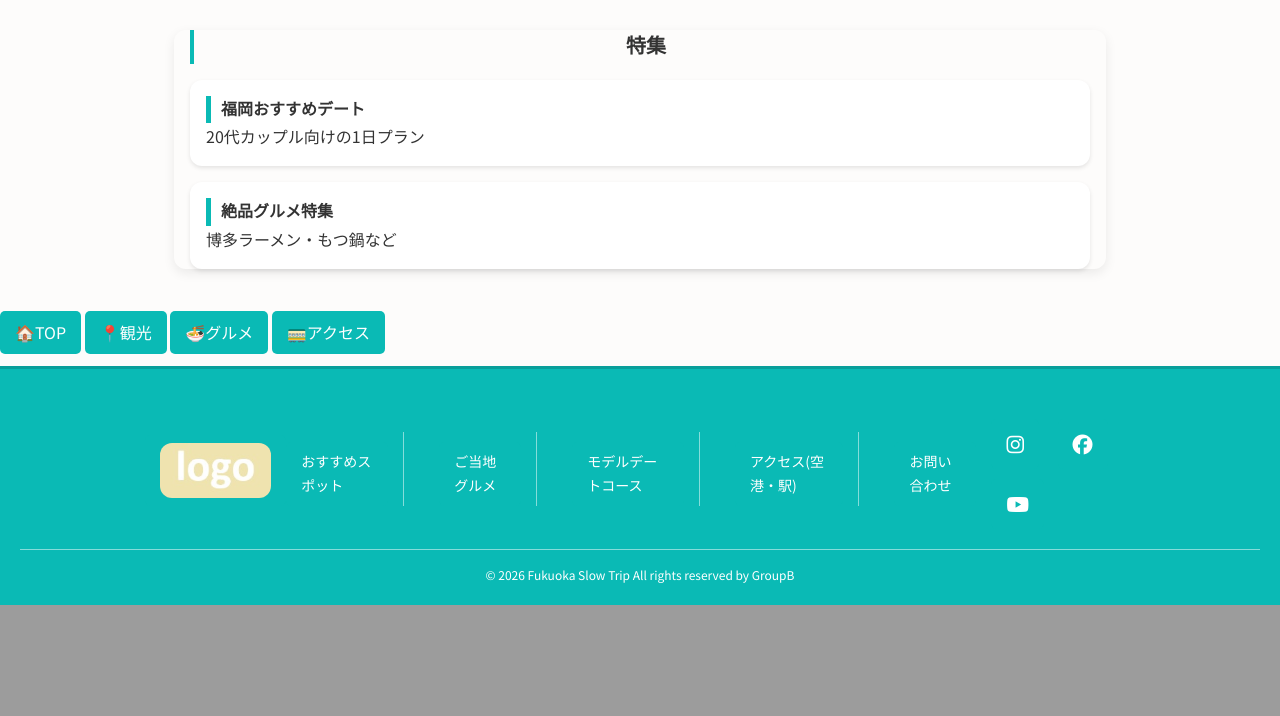
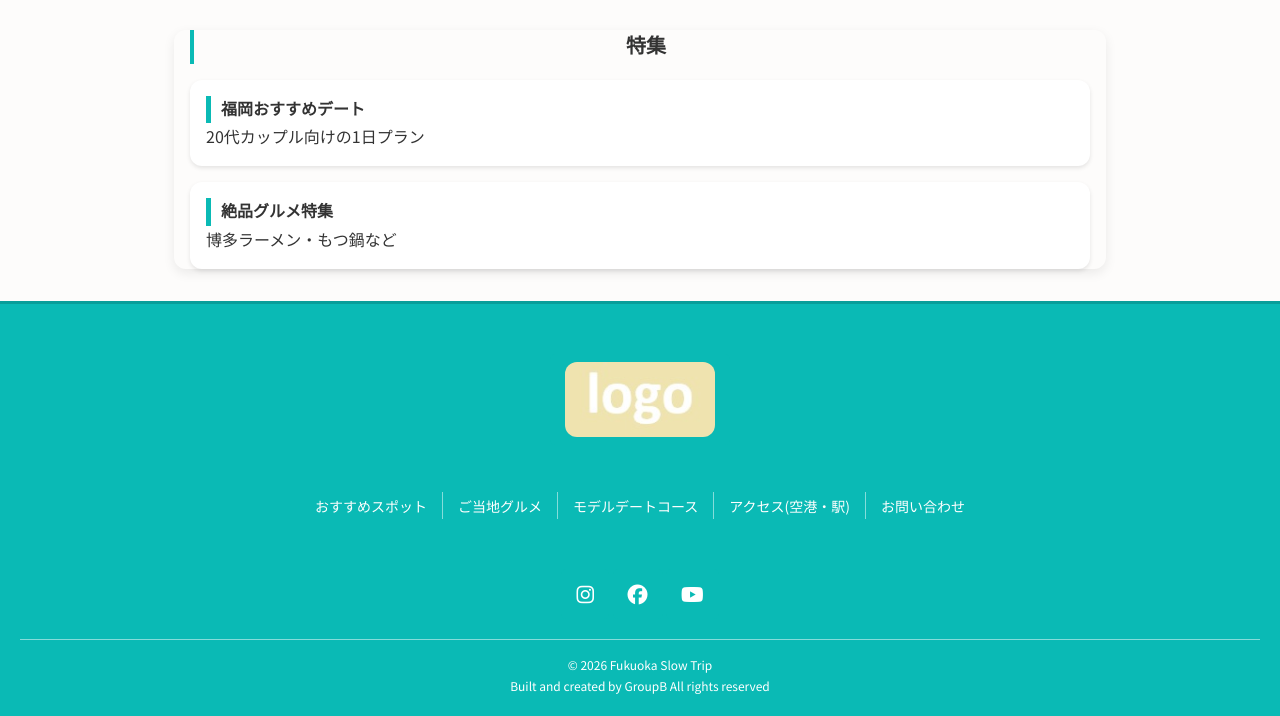
Before and after one commit to pythonyasu0706-cpu/kankou_project, a Flask app: page / in a window 1280 px wide. Shown: the part 802-1518 px from the top of the page. Before the commit the page ends 1407 px from the top, so only its background shows below. Run offline with Flask 3, Linux system fonts and the light colour scheme.

Commit message:
フッターのCSS編集

```diff
--- a/static/css/components.css
+++ b/static/css/components.css
@@ -1,27 +1,7 @@
-/* static/css/components.css */
-/* :root {
-    --color-main: #0ABAB5;
-    --color-bg: #fff;
-    --color-text: #333333;
-    --color-accent: rgb(197, 161, 73);
-
-    --space-xs: 4px;
-    --space-sm: 8px;
-    --space-md: 16px;
-    --space-lg: 32px;
-
-    --font-base: 16px;
-    --font-lg: 20px;
-    --font-xl: 28px;
-
-    --radius-md: 8px;
-    --shadow-sm: 0 2px 4px rgba(0, 0, 0, 0.1);
-
-    --transition: all 0.3s ease;
-} */
+/* 部品のCSS ハンバーガーメニュー, ヘッダー, ナビゲーション, パンくず, フッター, 天気予報 */
 
 /* ===================
-    partials/hamburger.html
+    partials/hamburger.html 開始
 =================== */
 /* ハンバーガーメニュー */
 .hamburger {
@@ -118,7 +98,11 @@
 }
 
 /* ===================
-    partials/page_header.html
+    partials/hamburger.html 終了
+=================== */
+
+/* ===================
+    partials/page_header.html 開始
 =================== */
 /* 共通ページヘッダー ハンバーガーメニューのある白いとこ */
 .header {
@@ -169,17 +153,21 @@ partials/footer.html 開始
     background: #0ABAB5;
     color: #fff;
     padding: 40px 20px 20px;
-    border-top: 3px solid #089e9a; /* footer仕切り線を少し濃い色で */
+    border-top: 3px solid #089e9a;
+    /* footer仕切り線を少し濃い色で */
     margin-top: 12px;
 }
-
 
 .footer-inner {
     max-width: 990px;
     margin: 0 auto;
     display: flex;
-    justify-content: space-between;
+    flex-direction: column;
+    justify-content: center;
     align-items: center;
+    gap: 40px;
+    flex-wrap: wrap;
+    text-align: center;
 }
 
 /* ロゴ */
@@ -187,19 +175,39 @@ partials/footer.html 開始
     width: 150px;
 }
 
+.footer-nav {
+    margin: 0;
+    padding: 0;
+}
+
 /* ナビ */
 .footer-nav ul {
     display: flex;
-    gap: 20px;
+    justify-content: center;
+    /* text-align: center; */
+    align-items: center;
     list-style: none;
     padding: 0;
+    margin: 0 auto;
+    width: fit-content;
+}
+
+.footer-nav ul li {
     margin: 0;
+    /* liの余白をリセット */
+    padding: 0;
+    /* liの内側の余白をリセット */
 }
 
 .footer-nav a {
     color: #fff;
     text-decoration: none;
     font-size: 14px;
+    display: inline-block;
+    width: auto;
+    margin-top: 0;
+    background: none;
+    padding: 0;
 }
 
 .footer-nav a:hover {
@@ -216,7 +224,7 @@ partials/footer.html 開始
 .footer-sns a {
     color: #fff;
     font-size: 20px;
-    margin-left: 15px;
+    gap: 30px;
 }
 
 .footer-sns a:hover {
@@ -235,13 +243,14 @@ partials/footer.html 開始
 /* ===== スマホ対応 ===== */
 @media screen and (max-width: 768px) {
     .footer-inner {
+        margin: auto;
         flex-direction: column;
-    text-align: center;
         gap: 20px;
     }
 
     .footer-nav ul {
         flex-direction: column;
+        /* align-items: center; */
         gap: 10px;
     }
 
@@ -251,12 +260,17 @@ partials/footer.html 開始
         padding-right: 0;
     }
 
+    .footer-sns {
+        display: flex;
+    }
+
     .footer-sns a {
         margin: 0 10px;
     }
 }
+
 /* ===================
-    partials/footer.html 開始
+    partials/footer.html 終了
 =================== */
 
 /* ===================
@@ -267,53 +281,14 @@ partials/footer.html 開始
     height: 400px;
 }
 
-
-
-
-/* Wether */
-
-
-/* body.clear { background: #fff7d6; }
-body.rain { background: #d6e6ff; }
-
-
-.weather-box {
-    text-align: center;
-}
-
-.weather-box a {
-    display: flex;
-    flex-direction: column;
-    align-items: center;
-    text-decoration: none;
-    color: inherit;
-    line-height: 1;
-}
-
-.weather-box p {
-    margin: 0;
-    line-height: 1;
-}
-
-.weather-box img {
-    width: 50px;
-    height: auto;
-    margin: -8px 0;
-} */
-
 /* ===================
-    Weather Icon
+    天気用CSS in partials/humberger.html 開始
 =================== */
-
-/* #tenjin-weather {
-    display: inline-block;
-    margin-left: 10px;
-} */
-
 /* 天気 */
 .header-weather {
     position: absolute;
-    right: 90px;  /* ハンバーガーとの距離 */
+    right: 90px;
+    /* ハンバーガーとの距離 */
     top: 50%;
     transform: translateY(-50%);
     gap: 4px;
@@ -337,22 +312,14 @@ body.rain { background: #d6e6ff; }
     margin-bottom: -2px;
 }
 
-/* アイコン */
-/* .header-weather img {
-    width: 40px;
-    height: 40px;
-    object-fit: contain;
-} */
 .header-weather img {
-    width: 32px;   /* 好きに調整：18〜24くらいがちょうどいい */
+    width: 32px;
+    /* 好きに調整：18〜24くらいがちょうどいい */
     height: 32px;
-    display: inline-block; /* 余白の原因を潰す */
+    display: inline-block;
+    /* 余白の原因を潰す */
     vertical-align: middle;
 }
-
-/* .header-weather span {
-    font-size: 14px;
-} */
 
 /* 温度 */
 #weather-temp {
@@ -368,9 +335,12 @@ body.rain { background: #d6e6ff; }
     display: flex;
     align-items: center;
     gap: 5px;
-    background: none;  /* ←これ重要 */
-    padding: 0;        /* ←これ重要 */
-    box-shadow: none;  /* ←これ重要 */
+    background: none;
+    /* ←これ重要 */
+    padding: 0;
+    /* ←これ重要 */
+    box-shadow: none;
+    /* ←これ重要 */
 }
 
 .weather-inline {
@@ -387,6 +357,7 @@ body.rain { background: #d6e6ff; }
     border: none !important;
     box-shadow: none !important;
 }
+
 /* アイコン */
 .weather-inline img {
     width: 18px;
@@ -413,10 +384,13 @@ body.rain { background: #d6e6ff; }
     opacity: 0.8;
 }
 
+/* ===================
+    天気用CSS in partials/humberger.html 終了
+=================== */
 
-
-
-
+/* ===================
+    パンくず in macros/breadcrumb.html 開始
+=================== */
 
 /* パンくず */
 .pankz {
@@ -448,3 +422,7 @@ body.rain { background: #d6e6ff; }
     display: inline;
     border-radius: 0;
 }
+
+/* ===================
+    パンくず in macros/breadcrumb.html 終了
+=================== */
--- a/templates/base.html
+++ b/templates/base.html
@@ -4,10 +4,11 @@
 
 <head>
     <meta charset="UTF-8">
+    <meta name="viewport" content="width=device-width, initial-scale=1.0">
     <title>{% block title %}{% endblock %}</title>
 
     <!-- favicon -->
-    <link rel="icon" href="{{ url_for('static', filename='icon/fav_ramen.svg') }}">    <!-- Web Fonts -->
+    <link rel="icon" href="{{ url_for('static', filename='icon/fav_ramen.svg') }}"> <!-- Web Fonts -->
     <link rel="preconnect" href="https://fonts.googleapis.com">
     <link rel="preconnect" href="https://fonts.gstatic.com" crossorigin>
     <link
--- a/templates/contact/base.html
+++ b/templates/contact/base.html
@@ -2,6 +2,8 @@
 <!-- 役割は前頁共通のbase.htmlとcontactの各ページの中間を担う -->
 <!-- base.htmlを継承してこのページをcontactの各ページに継承させるという意味 -->
 {% extends "base.html" %}
+
+{% set title = "お問い合わせ" %}
 
 {% block page_css %}
 <link rel="stylesheet" type="text/css" href="{{ url_for('static',filename='css/pages/contact.css') }}">
--- a/templates/course.html
+++ b/templates/course.html
@@ -2,6 +2,7 @@
 {% extends "base.html" %}
 
 {% set title = "大人デートモデルコース" %}
+
 {% set subtitle = "カップルに贈る、ちょっと背伸びした「大人かわいい福岡よくばりデートプラン」をご紹介！" %}
 
 {% block page_css %}
--- a/templates/foods.html
+++ b/templates/foods.html
@@ -1,7 +1,7 @@
 <!-- templates/foods.html -->
 {% extends "base.html" %}
 
-{% set title = "福岡市のご当地グルメ" %}
+{% set title = "福岡のご当地グルメ" %}
 
 {% block page_css %}
 <link rel="stylesheet" href="{{ url_for('static', filename='css/pages/foods.css') }}">
--- a/templates/index.html
+++ b/templates/index.html
@@ -1,5 +1,7 @@
 <!-- templates/index.html -->
 {% extends "base.html" %}
+
+{% set title = "福岡観光サイトTOP" %}
 
 <!-- TOPページは画像が大きく出るためヘッダー不要 -->
 {% set show_header = false %}
@@ -29,13 +31,11 @@
     <div class="wave wave-back">
         <div class="wave-inner">
             <svg viewBox="0 0 1440 120">
-                <path
-                    d="M0,60 C180,120 360,0 540,60 C720,120 900,0 1080,60 C1260,120 1440,0 1440,60 L1440,120 L0,120 Z"
+                <path d="M0,60 C180,120 360,0 540,60 C720,120 900,0 1080,60 C1260,120 1440,0 1440,60 L1440,120 L0,120 Z"
                     fill="#4fd1c5" />
             </svg>
             <svg viewBox="0 0 1440 120">
-                <path
-                    d="M0,60 C180,120 360,0 540,60 C720,120 900,0 1080,60 C1260,120 1440,0 1440,60 L1440,120 L0,120 Z"
+                <path d="M0,60 C180,120 360,0 540,60 C720,120 900,0 1080,60 C1260,120 1440,0 1440,60 L1440,120 L0,120 Z"
                     fill="#4fd1c5" />
             </svg>
         </div>
@@ -44,13 +44,11 @@
     <div class="wave wave-front">
         <div class="wave-inner">
             <svg viewBox="0 0 1440 120">
-                <path
-                    d="M0,60 C180,120 360,0 540,60 C720,120 900,0 1080,60 C1260,120 1440,0 1440,60 L1440,120 L0,120 Z"
+                <path d="M0,60 C180,120 360,0 540,60 C720,120 900,0 1080,60 C1260,120 1440,0 1440,60 L1440,120 L0,120 Z"
                     fill="#0ABAB5" />
             </svg>
             <svg viewBox="0 0 1440 120">
-                <path
-                    d="M0,60 C180,120 360,0 540,60 C720,120 900,0 1080,60 C1260,120 1440,0 1440,60 L1440,120 L0,120 Z"
+                <path d="M0,60 C180,120 360,0 540,60 C720,120 900,0 1080,60 C1260,120 1440,0 1440,60 L1440,120 L0,120 Z"
                     fill="#0ABAB5" />
             </svg>
         </div>
@@ -86,12 +84,4 @@
 <script src="{{ url_for('static', filename='js/top.js') }}"></script>
 {% endblock %}
 
-<!-- フッターナビ -->
-<nav class="bottom-nav">
-    <a href="{{ url_for('index') }}">🏠<span>TOP</span></a>
-    <a href="{{ url_for('spots') }}">📍<span>観光</span></a>
-    <a href="{{ url_for('foods') }}">🍜<span>グルメ</span></a>
-    <a href="{{ url_for('access') }}">🚃<span>アクセス</span></a>
-</nav>
-
 {% endblock %}
--- a/templates/partials/footer.html
+++ b/templates/partials/footer.html
@@ -9,7 +9,7 @@
         </div>
 
         <div class="footer-nav">
-            <ul>
+            <ul style="margin: 0;">
                 <li><a href="{{ url_for('spots') }}">おすすめスポット</a></li>
                 <li><a href="{{ url_for('foods') }}">ご当地グルメ</a></li>
                 <li><a href="{{ url_for('course') }}">モデルデートコース</a></li>
@@ -27,6 +27,6 @@
     </div>
 
     <div class="footer-copy">
-        <p>&copy; 2026 Fukuoka Slow Trip All rights reserved by GroupB</p>
+        <p>&copy; 2026 Fukuoka Slow Trip<br>Built and created by GroupB All rights reserved</p>
     </div>
 </footer>
--- a/templates/spots.html
+++ b/templates/spots.html
@@ -1,7 +1,7 @@
 <!-- templates/spots.html -->
 {% extends "base.html" %}
 
-{% set title = "福岡市の観光スポット" %}
+{% set title = "福岡の観光スポット" %}
 {% block page_css %}
 <link rel="stylesheet" href="{{ url_for('static', filename='css/pages/foods.css') }}">
 {% endblock %}
@@ -9,10 +9,6 @@
 {% block content %}
 
 {% from "macros/image.html" import image %}
-
-<!-- <section class="main-img">
-    <h3>福岡市の観光スポット</h3>
-</section> -->
 
 <section class="add-bg-history">
     <div class="gourmet-hero">
```
Lines whose indentation alone changed are shown as unchanged.
